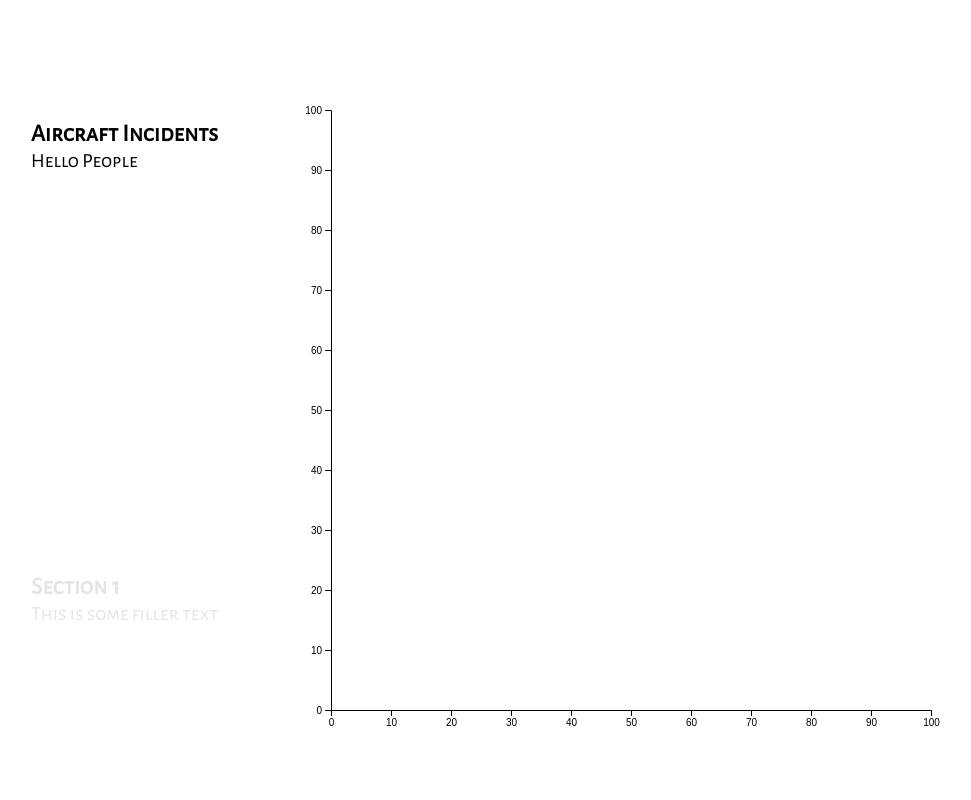
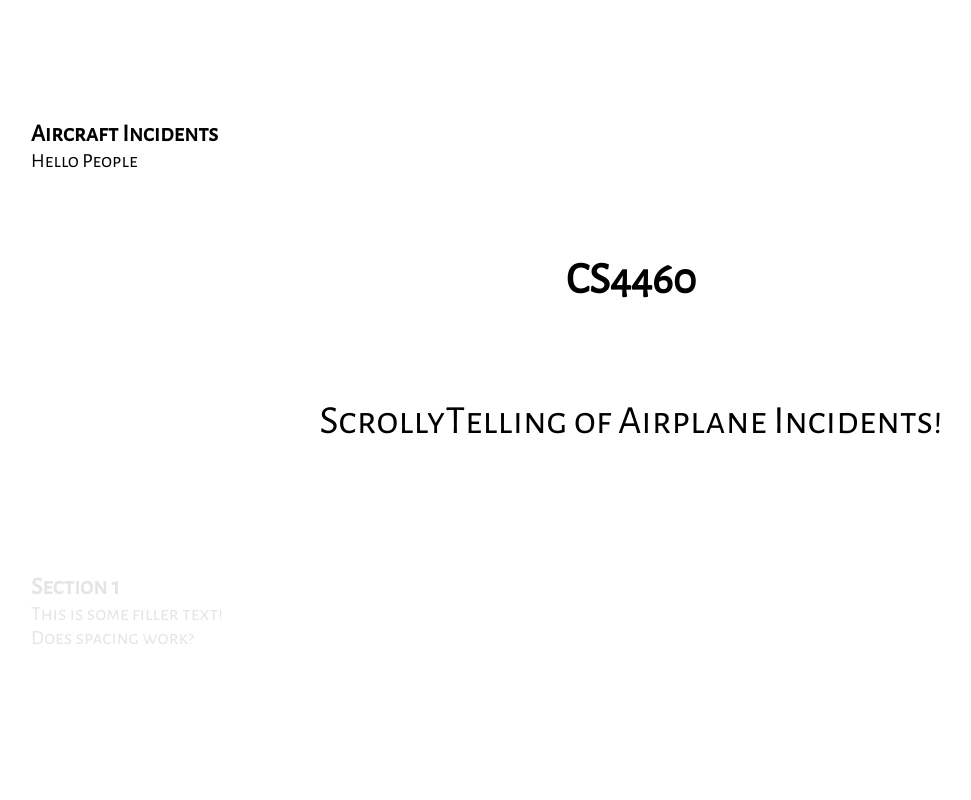
Before and after one commit to KokJianYu/CS4460-Final-Project, a plain HTML site: page index.html in a window 1280 px wide. Shown: the top 800 px of the page, without its empty margins (109-1080 px from the left). Drawn offline with nearby package versions, Linux system fonts and the light colour scheme.

Commit message:
added example visualization

```diff
--- a/css/style.css
+++ b/css/style.css
@@ -1,10 +1,24 @@
 body {
-    font-family: 'Alegreya Sans SC'; font-size: 20px;
+    font-family: 'Alegreya Sans SC';
+    font-size: 20px;
+    margin: 0;
+    padding: 0;
 }
 
-.title {
+#sections .title {
     font-weight: bold;
     font-size: 24px;
+}
+
+#vis .title {
+    font-weight: bold;
+    font-size: 44px;
+    text-anchor: middle;
+}
+
+#vis .subtitle {
+    font-size: 40px;
+    text-anchor: middle;
 }
 
 .step {
@@ -46,3 +60,7 @@ body {
     margin-left: auto;
     margin-right: auto;
 }
+
+#extra_space {
+    height:400px;
+}
--- a/index.html
+++ b/index.html
@@ -16,7 +16,8 @@
             </section>
             <section class="step">
                 <div class="title">Section 1</div>
-                This is some filler text
+                This is some filler text! <br>
+                Does spacing work?
             </section>
             <section class="step">
                 <div class="title">Section 2</div>
@@ -43,6 +44,8 @@
         <div id='vis'>
         </div>
 
+        <div id='extra_space'></div>>
+
         </div>
     </div>
 </body>
--- a/js/main.js
+++ b/js/main.js
@@ -1,43 +1,190 @@
+// Initialize constants
+const STAGE_WIDTH = 700
+const STAGE_HEIGHT = 700
+const AIRCRAFT_DATA_PATH = "data/aircraft_incidents.csv"
+
+//svg that will contain the visualizations
+var svg = d3.select('#vis')
+    .append('svg')
+    .attr("width", STAGE_WIDTH)
+    .attr("height", STAGE_HEIGHT)
+    .attr("id", "stage")
+
 function clearVisualization() {
-    d3.select('#vis').selectAll("*").remove()
+    d3.select('#stage').selectAll("*").remove()
 }
 
 /**
- * Currently, try to keep width and height to 600 each.
- * @param {*} xScale
- * @param {*} yScale
- * @param {*} width
- * @param {*} height
+ * This function displays the title/beginning of this presentation
  */
-function createSvgWithAxis(xScale, yScale, width, height) {
+function showTitle() {
+    // count openvis title
+    g = svg.append('g')
 
-    var vis = d3.select('#vis')
+    g.append('text')
+    .attr('class', 'title')
+    .attr('x', STAGE_WIDTH / 2)
+    .attr('y', STAGE_HEIGHT / 3)
+    .text('CS4460');
+
+    // console.log(d3.select(".text"))
+
+    g.append('text')
+    .attr('class', 'subtitle')
+    .attr('x', STAGE_WIDTH / 2)
+    .attr('y', STAGE_HEIGHT / 3 + (STAGE_HEIGHT / 5))
+    .text('ScrollyTelling of Airplane Incidents!');
+}
+
+/**
+ * Creates a group element to be used to plot the visualization.
+ * @param {*} xScale the xScale to create the x axis with (d3.scaleLinear or d3.scaleOrdinal)
+ * @param {*} yScale the yScale to create the x axis with (d3.scaleLinear or d3.scaleOrdinal)
+ * @param {*} width the width of the chart (recommended to be 600)
+ * @param {*} height the height of the chart (recommended to be 600)
+ * @param {*} chartOffset the offset of the chart from the svg
+ * @param {*} xRegionOffset the offset of the x axis from the y axis. (if 0, origin will be at axis intersection)
+ */
+function createChartWithAxis(xScale, yScale, width, height, chartOffset=50, xRegionOffset=0) {
 
     var offset = 50
-    var svg = vis.append('svg')
-        .attr("width", width+offset+20)
-        .attr("height", height+offset+20)
+    var chart = svg.append('g')
+        .attr("width", width-offset)
+        .attr("height", height-offset)
         .attr("class", "table")
-    svg.append('g').attr('transform', `translate(${offset}, ${offset})`).call(d3.axisLeft(yScale))
-    svg.append('g').attr('transform', `translate(${offset}, ${height + offset})`).call(d3.axisBottom(xScale))
-    return svg
+    if (yScale != null){
+        chart.append('g').attr('transform', `translate(${chartOffset}, ${chartOffset})`).call(d3.axisLeft(yScale))
+    }
+    if (xScale != null) {
+        chart.append('g').attr('transform', `translate(${xRegionOffset + chartOffset}, ${height + chartOffset})`).call(d3.axisBottom(xScale))
+    }
+    return chart
 }
 
-function exampleDrawTable() {
-    var width = 600
-    var height = 600
+// ################################### EXAMPLE FUNCTIONS! REMOVE WHEN DONE ###################################
+/**
+ * This function plots deaths per year
+ * Refer to this to see how to draw a plot with dataset.
+ */
+function exampleDrawChart() {
+    d3.csv(AIRCRAFT_DATA_PATH, function(data){
+
+        // Aggregate Total_Fatal_Injuries from incidents with the same year.
+        var deathsByYear = d3.nest()
+		.key(function (d) {
+            year = d.Event_Date.split("/")[2];
+            if (year.length == 2) {
+                if (parseInt(year) > 50) {
+                    year = "19"+year
+                } else {
+                    year = "20"+year
+                }
+            }
+            return year
+        })
+		.rollup(function (v) {
+			return d3.sum(v, function (d) {
+				return d.Total_Fatal_Injuries
+			}
+			);
+		})
+        .entries(data);
+
+        // Collect the keys to be used to create x axis
+        keys = []
+        deathsByYear.forEach(element => {
+            keys.push(element.key)
+        })
+        keys.sort()
+
+        // Set height and width to be 90% of SVG.
+        // Chart WILL get hidden if height and width above 700px
+        // Can be fixed by adjusting SVG size.
+        height = STAGE_HEIGHT * 0.9
+        width = STAGE_WIDTH * 0.9
+
+        // Technically, the max value of yScale should be retrieved from the dataset.
+        // But I hard coded it here as this is only for demonstration purpose
+        var yScale = d3.scaleLinear()
+        .domain([0, 1000])
+        .range([height, 0]);
+        var xScale = d3.scaleOrdinal()
+        .domain(keys)
+        .range(d3.range(0, width, width / keys.length));
+
+        // chartOffset is used to move the chart from its creation point. (moves both x and y position by offset)
+        // purpose is to prevent axis from getting hidden due to being outside SVG bounding box.
+        var chartOffset = 50
+        // xRegionOffset move the xAxis in the +x direction by offset.
+        // set this to a value > 0 if you do not want origin of chart to be at the intersection of axis.
+        var xRegionOffset = 20
+
+        var chart = createChartWithAxis(xScale, yScale, width, height, chartOffset, xRegionOffset)
+        // Create chart title
+        chart.append('text')
+        .attr('class', 'title')
+        .attr('x', width / 2 + chartOffset + xRegionOffset)
+        .attr('y', height / 20)
+        .text('Number of deaths per year');
+
+        // Create bars for the chart
+        chart.selectAll('rect')
+		.data(deathsByYear)
+        .enter()
+        .append("rect")
+        .attr("x", function (d) { return xRegionOffset + chartOffset + xScale(d.key) - 5 })
+        .attr("y", yScale(0) + chartOffset)
+        .attr("width", "10")
+        .style("fill", "green")
+        .transition()
+        .duration(800)
+        .delay(100)
+		.attr("height", function (d) {
+            return yScale(0) - yScale(d.value)
+		})
+        .attr("y", function (d) { return yScale(d.value) + chartOffset })
+    })
+
+}
+
+function exampleDrawOnlyYaxis() {
+    height = STAGE_HEIGHT * 0.9
+    width = STAGE_WIDTH * 0.9
     var yScale = d3.scaleLinear()
     .domain([0, 100])
     .range([height, 0]);
-    var xScale = d3.scaleLinear()
-    .domain([0, 100])         // This is what is written on the Axis: from 0 to 100
-    .range([0, width]);
 
-    var svg = createSvgWithAxis(xScale, yScale, width, height)
+    var chart = createChartWithAxis(null, yScale, width, height)
     // TODO: Add data
 }
 
-exampleDrawTable()
+function exampleDrawOnlyXaxis() {
+    height = STAGE_HEIGHT * 0.9
+    width = STAGE_WIDTH * 0.9
+    var xScale = d3.scaleLinear()
+    .domain([0, 100])
+    .range([0, width]);
+
+    var chart = createChartWithAxis(xScale, null, width, height)
+    // TODO: Add data
+}
+// ################################### END OF EXAMPLE FUNCTIONS ###################################
+
+/**
+ * This function returns an array containing functions
+ * that creates visualization to be displayed at specific step index
+ */
+function initializeStepsPlotsArray() {
+    var plots = [
+        showTitle,
+        exampleDrawChart,
+        exampleDrawOnlyYaxis,
+        exampleDrawOnlyXaxis
+    ]
+    return plots
+}
+
+plots = initializeStepsPlotsArray()
 
 // setup scroll functionality
 var scroll = scroller()
@@ -45,13 +192,13 @@ var scroll = scroller()
 
 // setup event handling
 scroll.on('active', function (index) {
+    clearVisualization()
     // highlight current step text
     d3.selectAll('.step')
         .style('opacity', function (d, i) { return i === index ? 1 : 0.1; });
 
-    // TODO: Display the correct graphs here.
-    console.log('active')
-    console.log(index)
+    plots[index]()
+
 });
 
 scroll.on('progress', function (index, progress) {
```
Also changed, not shown: js/scroller.js (+0 -12 lines), 1 other file.
